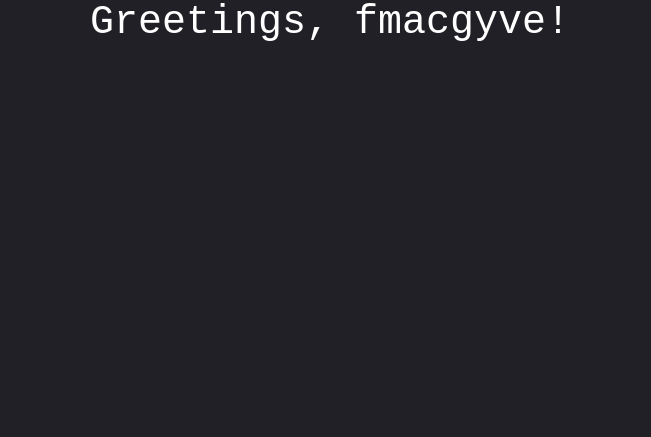
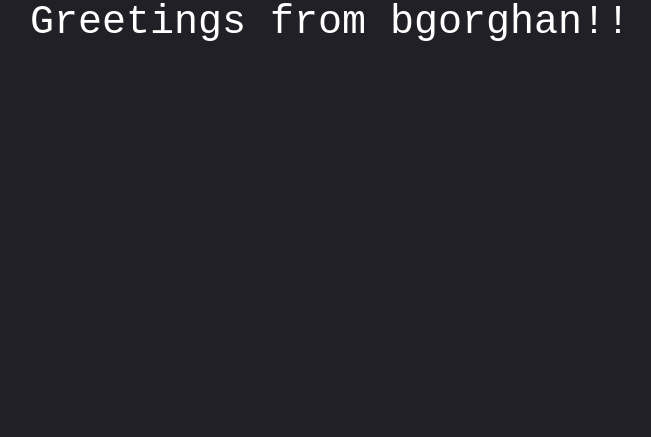
Before and after one commit to 1isart/html, a plain HTML site: page index.html in a window 1280 px wide. Shown: the part 363-800 px from the top of the page, without its empty margins (310-961 px from the left). Drawn offline with Linux system fonts and the light colour scheme.

Commit message:
bgorghan

```diff
--- a/index.html
+++ b/index.html
@@ -5,7 +5,7 @@
 	<body bgcolor="#212026">
 		<div align="center">
 			<img src="sala_logo.jpg">
-			<p><font color="white" size="14pt" style="font-family:monospace;">Greetings, fmacgyve!</font></p>
+			<p><font color="white" size="14pt" style="font-family:monospace;">Greetings from bgorghan!!</font></p>
 		</div>
 
 	</body>
```
